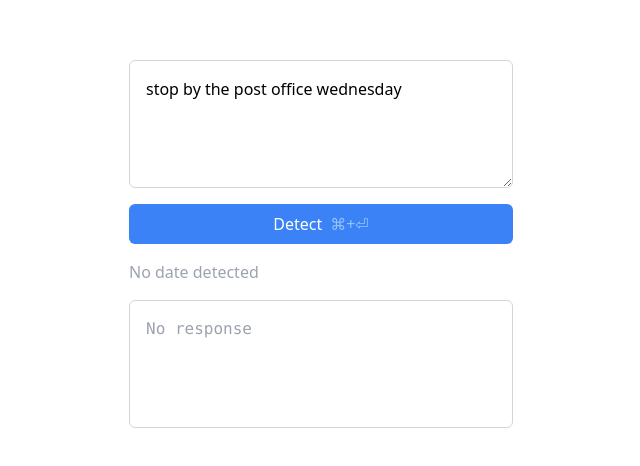
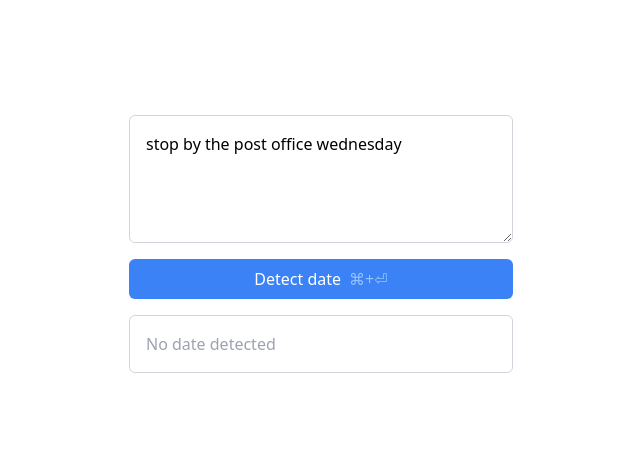
Before and after one commit to jdan/magic-editor, a Next.js app: page /date-detection in a window 1280 px wide. Shown: the part 156-622 px from the top of the page, without its empty margins (319-959 px from the left). Built offline with nearby package versions, Linux system fonts and the light colour scheme.

Commit message:
only show the first annotation in the product

```diff
--- a/src/pages/api/date-detection.ts
+++ b/src/pages/api/date-detection.ts
@@ -80,7 +80,7 @@ export default async function handler(
       {
         role: "user",
         content: dedent`
-          You are an assistant helping to extract dates from plain text.
+          You are an assistant helping to extract a single date from plain text.
           You will receive the current date and some text.
           You will a JSON object containing the annotated text and the extracted date.
         `,
--- a/src/pages/date-detection.tsx
+++ b/src/pages/date-detection.tsx
@@ -13,23 +13,33 @@ export default function App() {
     try {
       const { annotated, date } = JSON.parse(response.detection);
 
+      let numMatches = 0;
+      const annotatedHtml = (annotated as string).replace(
+        /{{(.+?)}}/g,
+        (_, match) => {
+          if (numMatches > 0) {
+            return match;
+          }
+
+          numMatches++;
+          return `<span class="bg-blue-100 rounded-sm p-px">${match}</span>`;
+        }
+      );
+
       return (
         <>
           <div className="whitespace-pre-wrap w-full min-h-[8rem] p-4 border border-gray-300 rounded-md">
             <div
               dangerouslySetInnerHTML={{
-                __html: (annotated as string).replace(
-                  /{{(.+?)}}/g,
-                  (_, match) =>
-                    `<span class="bg-blue-100 rounded-sm p-px">${match}</span>`
-                ),
+                __html: annotatedHtml,
               }}
             />
           </div>
 
-          <div className="whitespace-pre-wrap w-full p-4 border border-gray-300 rounded-md">
+          <div className="flex flex-col items-start gap-2 whitespace-pre-wrap w-full p-4 border border-gray-300 rounded-md">
+            <div>
               Detected date:{" "}
-            <span className="text-blue-500">
+              <span className="bg-blue-100 rounded-sm p-1">
                 {/* date in the format Day of week, Month Day, Year */}
                 {new Date(date).toLocaleDateString("en-US", {
                   weekday: "long",
@@ -38,6 +48,14 @@ export default function App() {
                   day: "numeric",
                 })}
               </span>
+            </div>
+            <input
+              type="date"
+              value={
+                // date in the format YYYY-MM-DD
+                new Date(date).toISOString().split("T")[0]
+              }
+            />
           </div>
         </>
       );
@@ -94,12 +112,13 @@ export default function App() {
           className="flex flex-row justify-center gap-2 items-center px-4 py-2 text-white bg-blue-500 rounded-md hover:bg-blue-600"
           disabled={loading}
         >
-          {loading ? "Loading..." : "Detect"}
+          {loading ? "Loading..." : "Detect date"}
           <div className="text-blue-300">⌘+⏎</div>
         </button>
 
-        {extractedDate ?? <div className="text-gray-400">No date detected</div>}
-
+        {extractedDate && response.detection ? (
+          <>
+            {extractedDate}
             <div className="relative group whitespace-pre-wrap w-full min-h-[8rem] p-4 border border-gray-300 rounded-md font-mono">
               {response.detection ? (
                 response.detection
@@ -108,6 +127,12 @@ export default function App() {
               )}
               <CopyButton text={response.detection} />
             </div>
+          </>
+        ) : (
+          <div className="relative group whitespace-pre-wrap w-full p-4 border border-gray-300 rounded-md text-gray-400">
+            No date detected
+          </div>
+        )}
       </form>
     </main>
   );
```
Lines whose indentation alone changed are shown as unchanged.
